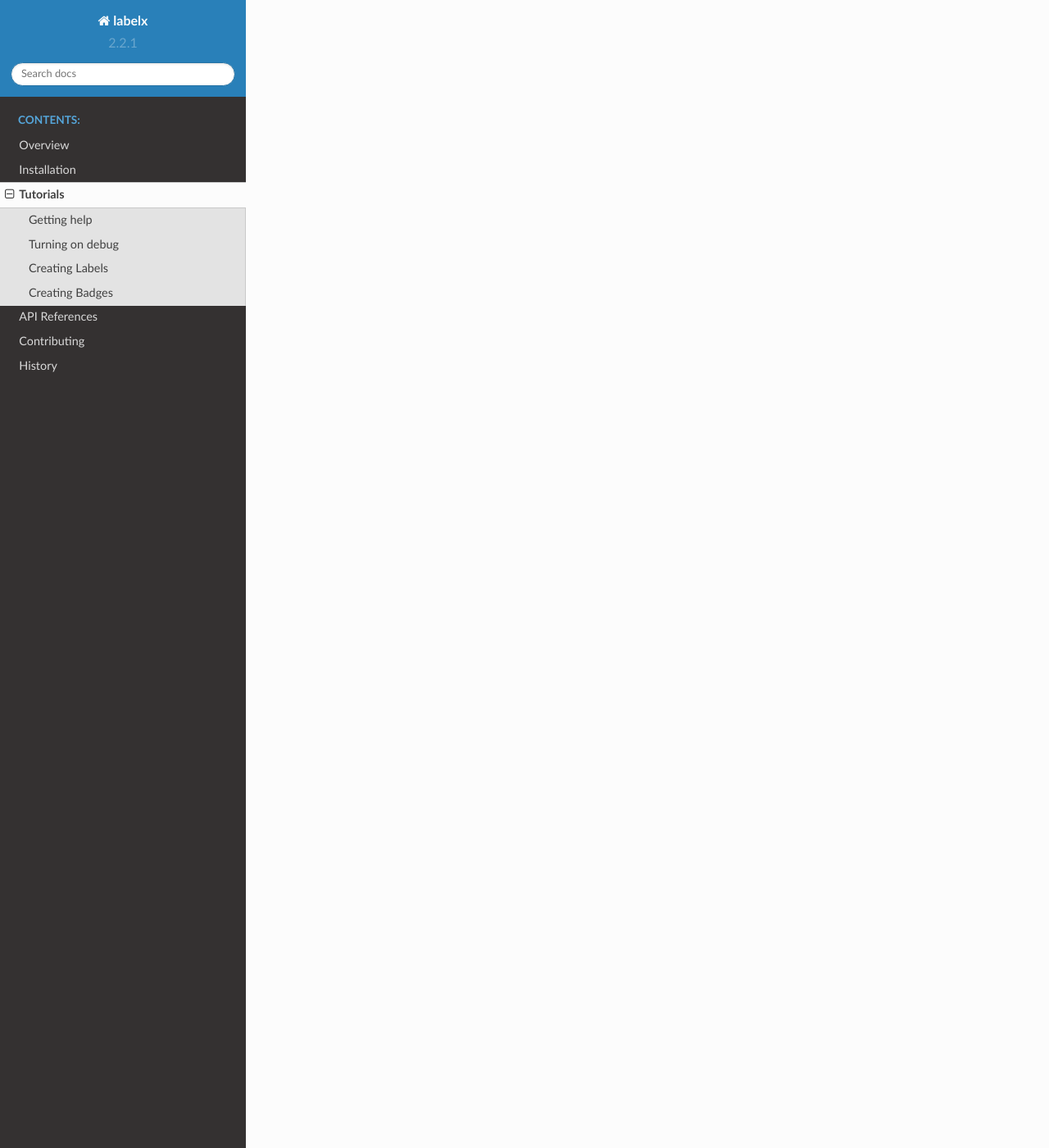
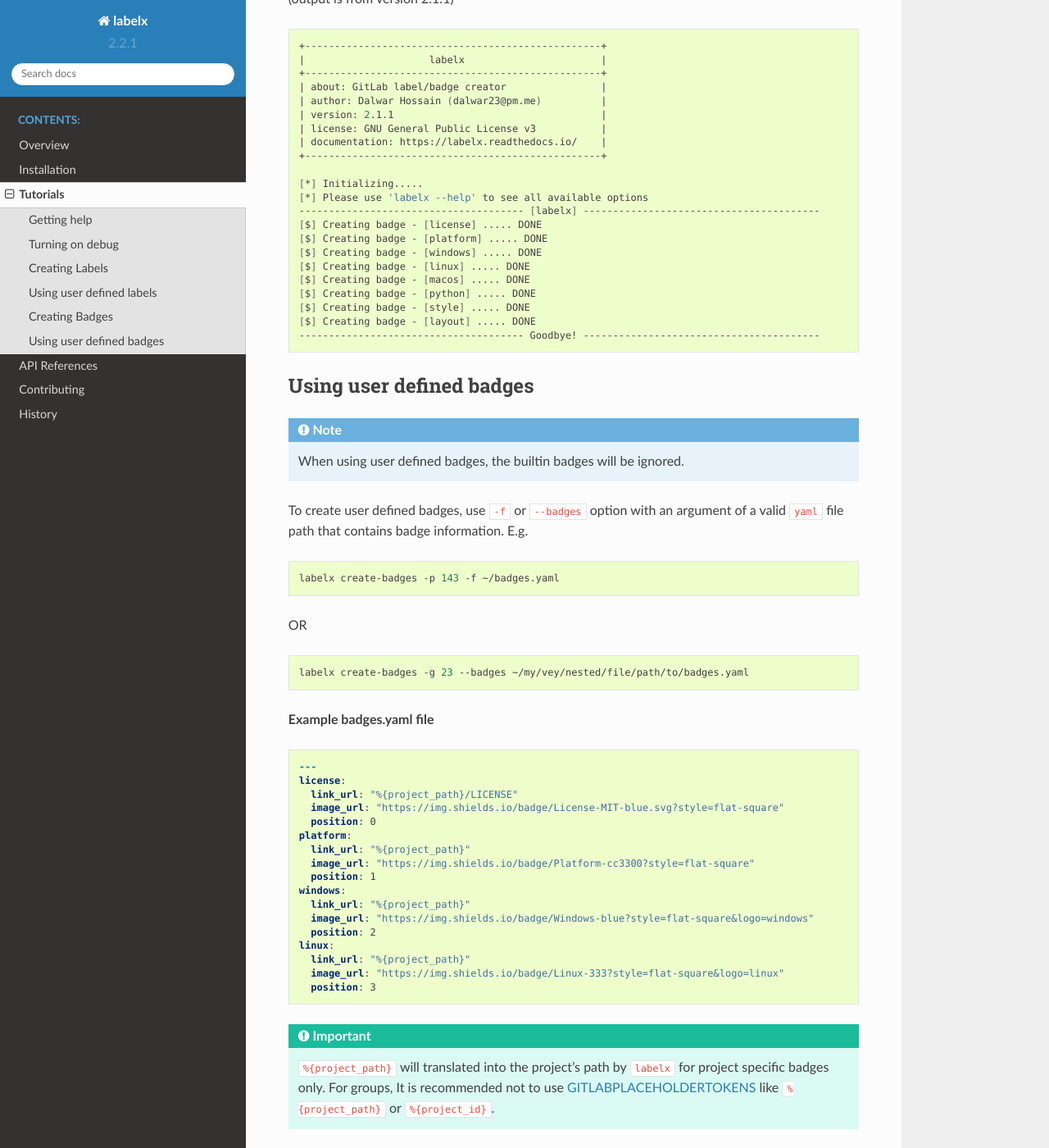
Before and after one commit to devopsforhumans/labelx, a Sphinx documentation site: the page built from docs/source/tutorials.rst, in a window 1280 px wide and 1400 px high, scrolled down 4137 px. Shown: the whole window at 82% size. Built offline with Sphinx 7.4.7 and the Read the Docs theme 2.0.0, drawn with Linux system fonts in a browser that asks for light colours; some of the changed text lies outside the part shown.

```diff
--- a/docs/source/tutorials.rst
+++ b/docs/source/tutorials.rst
@@ -135,6 +135,55 @@
    [$] Creating label - [Won't Fix] ..... DONE
    -------------------------------------- Goodbye! ----------------------------------------
 
+Using user defined labels
+-------------------------
+
+.. note::
+   When using user defined labels, the builtin labels will be ignored.
+
+To create user defined labels, use ``-f`` or ``--labels`` option with an argument of a
+valid ``yaml`` file path that contains label information. E.g.
+
+.. code-block:: shell
+
+   labelx create-labels -p 1234 -f ~/labels.yaml
+
+OR
+
+.. code-block:: shell
+
+   labelx create-labels -g 23 --labels ~/my/vey/nested/file/path/to/labels.yaml
+
+**Example labels.yaml file**
+
+.. code-block:: yaml
+
+   Test1:
+     color: "#FF0000"
+     description: A test label
+     description_html: ''
+     text_color: "#FFFFFF"
+     subscribed: false
+     priority: 0
+     is_project_label: true
+   Test2:
+     color: "#0033CC"
+     description: Second test label
+     description_html: ''
+     text_color: "#FFFFFF"
+     subscribed: false
+     priority: 1
+     is_project_label: true
+   Test3:
+     color: "#AD4363"
+     description: Third test label
+     description_html: ''
+     text_color: "#FFFFFF"
+     subscribed: false
+     priority:
+     is_project_label: true
+
+
 Creating Badges
 ---------------
 
@@ -190,3 +239,51 @@
    [$] Creating badge - [style] ..... DONE
    [$] Creating badge - [layout] ..... DONE
    -------------------------------------- Goodbye! ----------------------------------------
+
+Using user defined badges
+-------------------------
+
+.. note::
+   When using user defined badges, the builtin badges will be ignored.
+
+To create user defined badges, use ``-f`` or ``--badges`` option with an argument of a
+valid ``yaml`` file path that contains badge information. E.g.
+
+.. code-block:: shell
+
+   labelx create-badges -p 143 -f ~/badges.yaml
+
+OR
+
+.. code-block:: shell
+
+   labelx create-badges -g 23 --badges ~/my/vey/nested/file/path/to/badges.yaml
+
+**Example badges.yaml file**
+
+.. code-block:: yaml
+
+   ---
+   license:
+     link_url: "%{project_path}/LICENSE"
+     image_url: "https://img.shields.io/badge/License-MIT-blue.svg?style=flat-square"
+     position: 0
+   platform:
+     link_url: "%{project_path}"
+     image_url: "https://img.shields.io/badge/Platform-cc3300?style=flat-square"
+     position: 1
+   windows:
+     link_url: "%{project_path}"
+     image_url: "https://img.shields.io/badge/Windows-blue?style=flat-square&logo=windows"
+     position: 2
+   linux:
+     link_url: "%{project_path}"
+     image_url: "https://img.shields.io/badge/Linux-333?style=flat-square&logo=linux"
+     position: 3
+
+.. important::
+   ``%{project_path}`` will translated into the project's path by ``labelx`` for project specific
+   badges only. For groups, It is recommended not to use `<GITLAB PLACEHOLDER TOKENS>`_ like
+   ``%{project_path}`` or ``%{project_id}``.
+
+.. _GITLAB PLACEHOLDER TOKEN: https://docs.gitlab.com/ee/api/group_badges.html#placeholder-tokens
```
